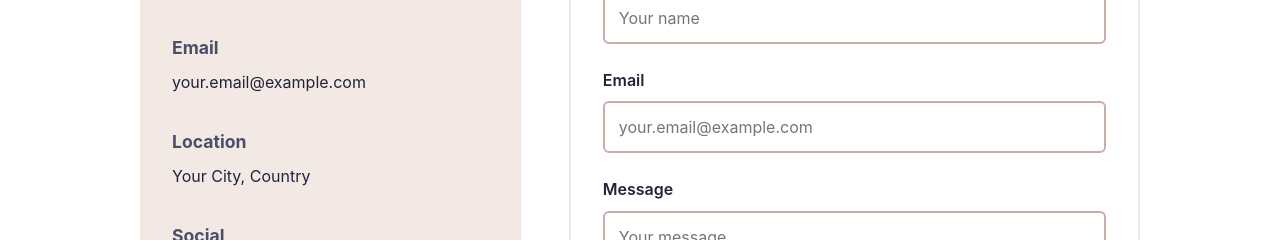
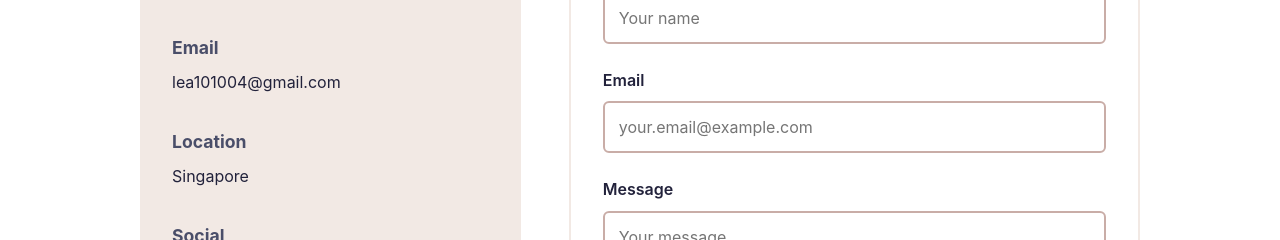
Before and after one commit to LeaDeLeaf/portfolio-website, a React (Vite) app: page /contact in a window 1280 px wide. Shown: the part 333-573 px from the top of the page. Built offline with nearby package versions, Linux system fonts and the light colour scheme.

Commit message:
Replaced placeholder with correct information

```diff
--- a/src/pages/Contact.jsx
+++ b/src/pages/Contact.jsx
@@ -92,11 +92,11 @@ function Contact() {
           <h2>Contact Information</h2>
           <div className="info-item">
             <h3>Email</h3>
-            <p>your.email@example.com</p>
+            <p>lea101004@gmail.com</p>
           </div>
           <div className="info-item">
             <h3>Location</h3>
-            <p>Your City, Country</p>
+            <p>Singapore</p>
           </div>
           <div className="info-item">
             <h3>Social</h3>
--- a/src/pages/Projects.jsx
+++ b/src/pages/Projects.jsx
@@ -16,7 +16,7 @@ function Projects() {
       title: 'Project Name 2',
       description: 'Brief description of your second project. Explain what problem it solves and what makes it unique.',
       technologies: ['React', 'Node.js', 'MongoDB'],
-      github: 'https://github.com/yourusername/project2',
+      github: 'https://github.com/LeaDeLeaf/project2',
       demo: 'https://project2demo.com'
     },
     {
@@ -24,7 +24,7 @@ function Projects() {
       title: 'Project Name 3',
       description: 'Description of another project. Highlight the key features and technologies used.',
       technologies: ['JavaScript', 'HTML', 'CSS'],
-      github: 'https://github.com/yourusername/project3',
+      github: 'https://github.com/LeaDeLeaf/project3',
       demo: 'https://project3demo.com'
     }
   ]
```
